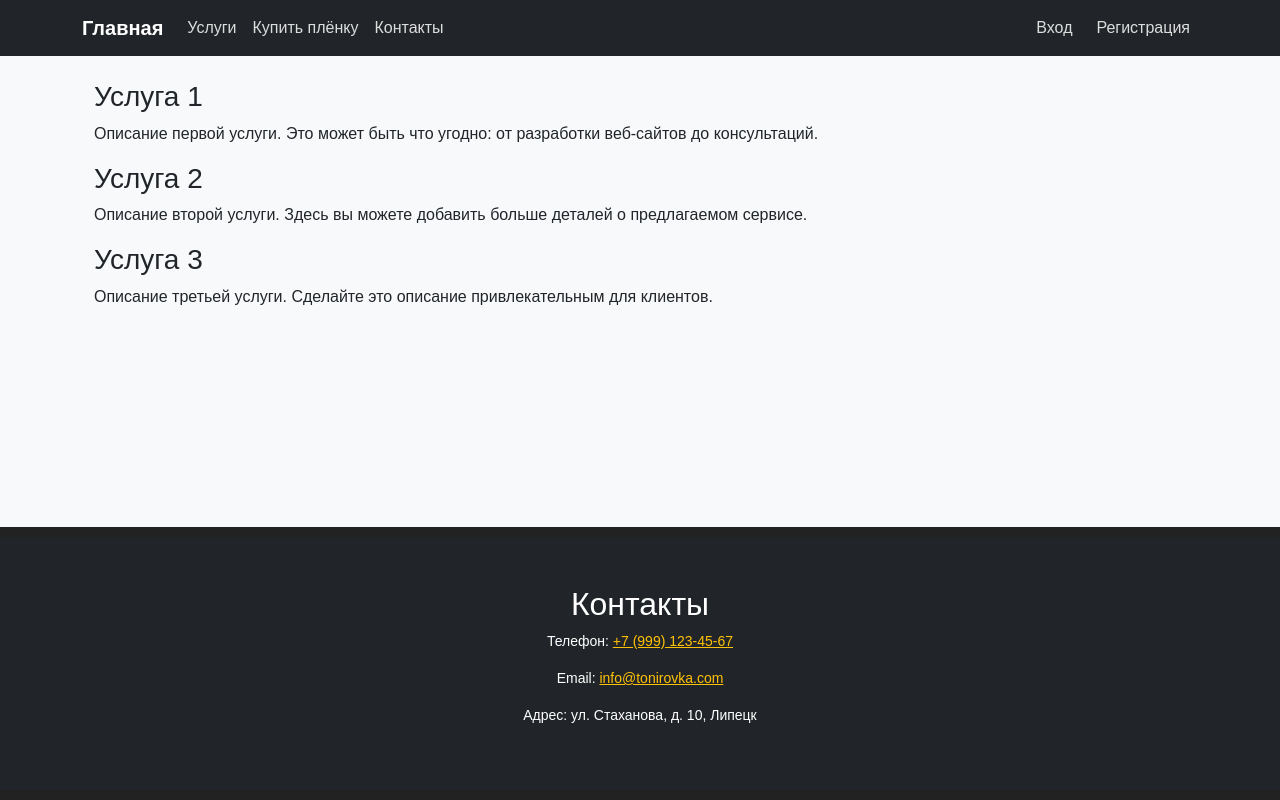
After one commit to MrLinkleo/window_shop, a Django app: page /services/ in a window 1280 px wide. The commit adds this page. Run offline with Django 5.2, Linux system fonts and the light colour scheme; parts of the project's set-up code (start-up, migrations or seed data) failed here and were passed over.

Commit message:
создана страница услуг, небольшие изменения структоры страницы интернет магазина, подключение кнопок навбара

```diff
--- a/shop_app/urls.py
+++ b/shop_app/urls.py
@@ -14,4 +14,6 @@ urlpatterns = [
     path('delete-cart-item/', views.delete_cart_item, name='delete_cart_item'),
     path('contacts/', views.contacts, name='contacts'),
     path('invoice/', views.generate_invoice, name='invoice'),
+    path('services/', views.view_services, name='services'),
+    path('online_store/', views.view_online_store, name='online_store'),
 ]
--- a/shop_app/views.py
+++ b/shop_app/views.py
@@ -119,3 +119,9 @@ def generate_invoice(request):
         return render(request, 'shop_app/invoice_template.html', {
             'error': "У вас нет корзины или корзина пуста.",
         })
+
+def view_services(request):
+    return render(request, 'shop_app/services.html')
+
+def view_online_store(request):
+    return render(request, 'shop_app/online_store.html')
--- a/templates/base.html
+++ b/templates/base.html
@@ -21,10 +21,10 @@
             <div class="collapse navbar-collapse" id="navbarNav">
                 <ul class="navbar-nav me-auto">
                     <li class="nav-item">
-                        <a class="nav-link" href="#services">Услуги</a>
+                        <a class="nav-link" href="{% url 'shop_app:services' %}">Услуги</a>
                     </li>
                     <li class="nav-item">
-                        <a class="nav-link" href="#films">Пленки</a>
+                        <a class="nav-link" href="{% url 'shop_app:online_store' %}">Купить плёнку</a>
                     </li>
                     <li class="nav-item">
                         <a class="nav-link" href="{% url 'shop_app:contacts' %}">Контакты</a>
@@ -64,7 +64,7 @@
             <h2>Контакты</h2>
             <p>Телефон: <a href="tel:+79991234567" class="text-warning">+7 (999) 123-45-67</a></p>
             <p>Email: <a href="mailto:info@tonirovka.com" class="text-warning">info@tonirovka.com</a></p>
-            <p>Адрес: ул. Примерная, д. 10, Москва</p>
+            <p>Адрес: ул. Стаханова, д. 10, Липецк</p>
         </section>
     </footer>
 
--- /dev/null
+++ b/templates/shop_app/services.html
@@ -0,0 +1,22 @@
+{% extends "base.html" %}
+
+{% block title %}Счет{% endblock %}
+
+{% block content %}
+<div class="container">
+    <section class="services">
+        <div class="service">
+            <h3>Услуга 1</h3>
+            <p>Описание первой услуги. Это может быть что угодно: от разработки веб-сайтов до консультаций.</p>
+        </div>
+        <div class="service">
+            <h3>Услуга 2</h3>
+            <p>Описание второй услуги. Здесь вы можете добавить больше деталей о предлагаемом сервисе.</p>
+        </div>
+        <div class="service">
+            <h3>Услуга 3</h3>
+            <p>Описание третьей услуги. Сделайте это описание привлекательным для клиентов.</p>
+        </div>
+    </section>
+</div>
+{% endblock %}
```
Also changed, not shown: templates/shop_app/contacts.html (+12 -12 lines), templates/shop_app/home.html (+0 -36 lines), templates/shop_app/online_store.html (added, +48 -0 lines), users/views.py (+1 -6 lines).
